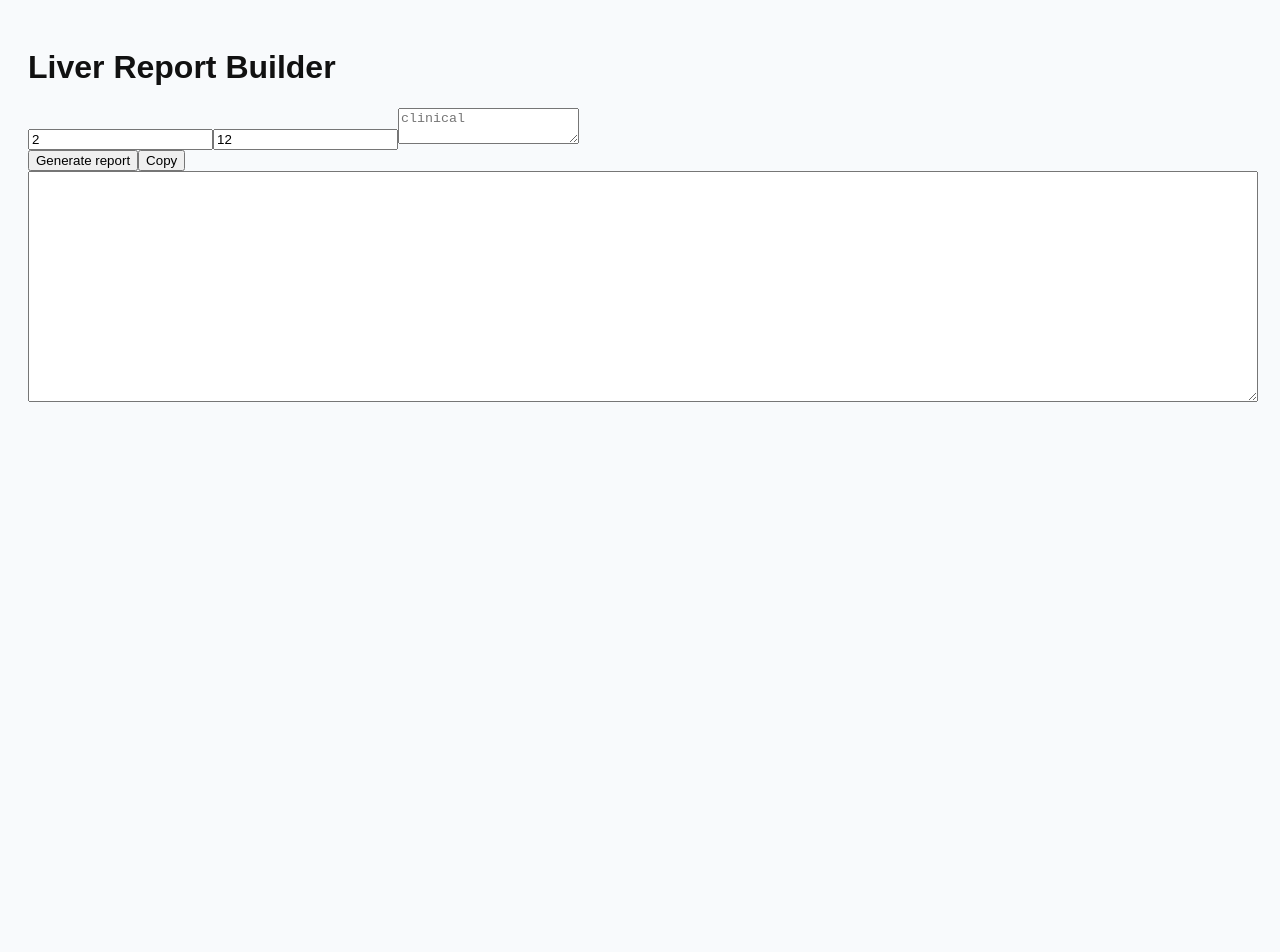
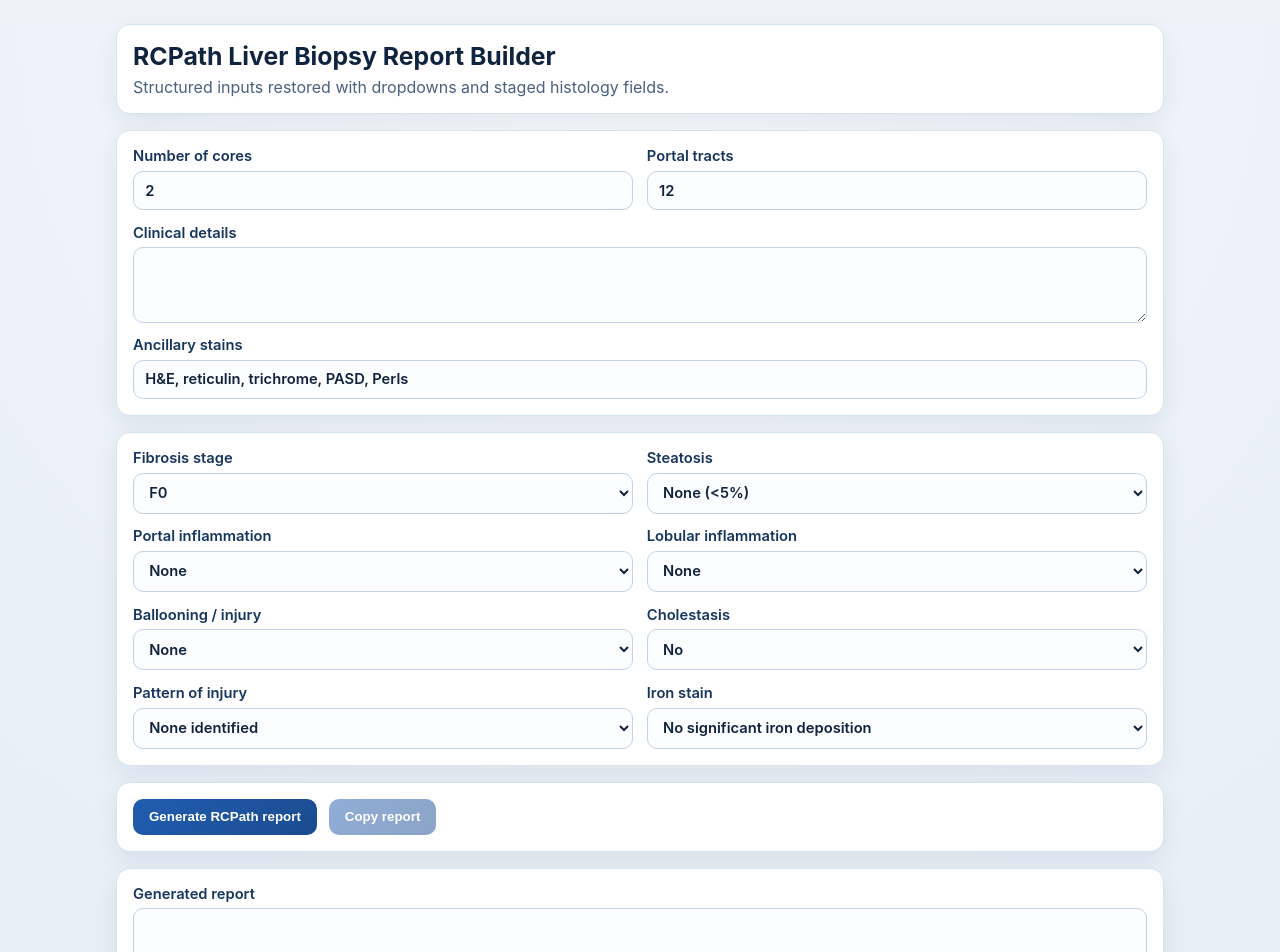
Before and after one commit to dradamchristian/liverbxreport, a React (Vite) app: page / in a window 1280 px wide. Shown: the top 952 px of the page. Before the commit the page ends 800 px from the top, so only its background shows below. Built offline with nearby package versions, Linux system fonts and the light colour scheme; the HTML template or start-up script is replaced by a standard one.

Commit message:
Restore structured liver biopsy UI with dropdown inputs

```diff
--- a/src/App.tsx
+++ b/src/App.tsx
@@ -1,61 +1,167 @@
-    import React, { useState } from 'react'
+import React, { useMemo, useState } from 'react'
 import './styles.css'
 
+type FibrosisStage = 'F0' | 'F1' | 'F2' | 'F3' | 'F4'
+type SteatosisGrade = 'None (<5%)' | 'Mild (5-33%)' | 'Moderate (34-66%)' | 'Severe (>66%)'
+type Inflammation = 'None' | 'Mild' | 'Moderate' | 'Marked'
+type InjuryPattern = 'None identified' | 'Hepatitis pattern' | 'Steatohepatitis pattern' | 'Cholestatic pattern' | 'Biliary injury pattern'
+
+const fibrosisDescriptions: Record<FibrosisStage, string> = {
+  F0: 'No fibrosis (F0).',
+  F1: 'Portal fibrosis without septa (F1).',
+  F2: 'Portal fibrosis with few septa (F2).',
+  F3: 'Numerous septa without established cirrhosis (F3).',
+  F4: 'Established cirrhosis (F4).'
+}
+
 export default function App() {
-      const [cores, setCores] = useState("2")
-      const [portals, setPortals] = useState("12")
-      const [clinical, setClinical] = useState("")
-      const [report, setReport] = useState("")
+  const [cores, setCores] = useState('2')
+  const [portalTracts, setPortalTracts] = useState('12')
+  const [clinicalDetails, setClinicalDetails] = useState('')
+  const [stainSet, setStainSet] = useState('H&E, reticulin, trichrome, PASD, Perls')
+
+  const [fibrosis, setFibrosis] = useState<FibrosisStage>('F0')
+  const [steatosis, setSteatosis] = useState<SteatosisGrade>('None (<5%)')
+  const [portalInflammation, setPortalInflammation] = useState<Inflammation>('None')
+  const [lobularInflammation, setLobularInflammation] = useState<Inflammation>('None')
+  const [ballooning, setBallooning] = useState<Inflammation>('None')
+  const [injuryPattern, setInjuryPattern] = useState<InjuryPattern>('None identified')
+  const [cholestasis, setCholestasis] = useState('No')
+  const [iron, setIron] = useState('No significant iron deposition')
+
+  const [report, setReport] = useState('')
   const [busy, setBusy] = useState(false)
 
+  const adequacy = useMemo(() => {
+    const portalCount = Number(portalTracts)
+    if (Number.isNaN(portalCount)) return 'Portal tract count not provided.'
+    if (portalCount >= 11) return 'Adequate sample for assessment.'
+    if (portalCount >= 6) return 'Borderline adequacy; interpret with clinical-radiological correlation.'
+    return 'Suboptimal sample; staging/grading may be underestimated.'
+  }, [portalTracts])
+
   function buildDraft() {
-        return `Formalin-fixed liver core biopsy comprising ${cores} cores with ${portals} portal tracts identified.
-
-Architecture and Fibrosis:
-Preserved hepatic architecture. No significant fibrosis identified.
-
-Portal and Lobular Features:
-No significant inflammation or steatosis identified.
-
-Conclusion:
-In the stated clinical context (${clinical}), no significant pathological abnormality identified.
-
-Single-line summary:
-Unremarkable liver biopsy.`
+    return `SPECIMEN\nLiver core biopsy (${cores} cores; approximately ${portalTracts} portal tracts).\n\nCLINICAL DETAILS\n${clinicalDetails || 'Not provided.'}\n\nMICROSCOPY\n- Sample adequacy: ${adequacy}\n- Architecture/fibrosis: ${fibrosisDescriptions[fibrosis]}\n- Steatosis: ${steatosis}.\n- Portal inflammation: ${portalInflammation}.\n- Lobular inflammation: ${lobularInflammation}.\n- Hepatocyte ballooning/injury: ${ballooning}.\n- Pattern of injury: ${injuryPattern}.\n- Cholestasis: ${cholestasis}.\n- Iron stain: ${iron}.\n- Ancillary stains performed: ${stainSet}.\n\nCONCLUSION\nPlease generate a structured RCPath-style liver biopsy report with clear headings for: Specimen, Microscopy, and Conclusion. Include a concise diagnostic summary suitable for MDT communication.`
   }
 
-      async function generate() {
+  async function generateReport() {
     setBusy(true)
-        const draft = buildDraft()
-        const prompt = "Reformat this into a clean pathology report with paragraphs, no markdown:\n\n" + draft
+    const prompt = `You are a consultant hepatic pathologist in the UK. Rewrite the following draft into a professional RCPath-aligned report in plain text (no markdown), preserving factual content and uncertainty where relevant:\n\n${buildDraft()}`
+
     try {
-          const res = await fetch("/api/report", {
-            method:"POST",
-            headers:{"Content-Type":"application/json"},
-            body:JSON.stringify({prompt})
+      const res = await fetch('/api/report', {
+        method: 'POST',
+        headers: { 'Content-Type': 'application/json' },
+        body: JSON.stringify({ prompt })
       })
       const data = await res.json()
-          setReport(data.report)
-        } catch(e){
-          setReport("Error: " + e.message)
-        }
+      setReport(data?.report ?? 'No response from report service.')
+    } catch (error) {
+      const message = error instanceof Error ? error.message : 'Unknown error'
+      setReport(`Error generating report: ${message}`)
+    } finally {
       setBusy(false)
     }
+  }
 
-      function copy() {
+  function copyReport() {
     navigator.clipboard.writeText(report)
   }
 
   return (
-        <div>
-          <h1>Liver Report Builder</h1>
-          <input value={cores} onChange={e=>setCores(e.target.value)} placeholder="cores"/>
-          <input value={portals} onChange={e=>setPortals(e.target.value)} placeholder="portal tracts"/>
-          <textarea value={clinical} onChange={e=>setClinical(e.target.value)} placeholder="clinical"/>
-          <br/>
-          <button onClick={generate}>{busy?"Generating...":"Generate report"}</button>
-          <button onClick={copy}>Copy</button>
-          <textarea rows={15} value={report} readOnly style={{width:"100%"}}/>
-        </div>
+    <main className="page">
+      <header className="card">
+        <h1>RCPath Liver Biopsy Report Builder</h1>
+        <p className="subtle">Structured inputs restored with dropdowns and staged histology fields.</p>
+      </header>
+
+      <section className="card grid two-col">
+        <label>
+          Number of cores
+          <input value={cores} onChange={(e) => setCores(e.target.value)} />
+        </label>
+        <label>
+          Portal tracts
+          <input value={portalTracts} onChange={(e) => setPortalTracts(e.target.value)} />
+        </label>
+        <label className="span-2">
+          Clinical details
+          <textarea value={clinicalDetails} onChange={(e) => setClinicalDetails(e.target.value)} rows={3} />
+        </label>
+        <label className="span-2">
+          Ancillary stains
+          <input value={stainSet} onChange={(e) => setStainSet(e.target.value)} />
+        </label>
+      </section>
+
+      <section className="card grid two-col">
+        <label>
+          Fibrosis stage
+          <select value={fibrosis} onChange={(e) => setFibrosis(e.target.value as FibrosisStage)}>
+            {(['F0', 'F1', 'F2', 'F3', 'F4'] as FibrosisStage[]).map((v) => <option key={v}>{v}</option>)}
+          </select>
+        </label>
+        <label>
+          Steatosis
+          <select value={steatosis} onChange={(e) => setSteatosis(e.target.value as SteatosisGrade)}>
+            {(['None (<5%)', 'Mild (5-33%)', 'Moderate (34-66%)', 'Severe (>66%)'] as SteatosisGrade[]).map((v) => <option key={v}>{v}</option>)}
+          </select>
+        </label>
+        <label>
+          Portal inflammation
+          <select value={portalInflammation} onChange={(e) => setPortalInflammation(e.target.value as Inflammation)}>
+            {(['None', 'Mild', 'Moderate', 'Marked'] as Inflammation[]).map((v) => <option key={v}>{v}</option>)}
+          </select>
+        </label>
+        <label>
+          Lobular inflammation
+          <select value={lobularInflammation} onChange={(e) => setLobularInflammation(e.target.value as Inflammation)}>
+            {(['None', 'Mild', 'Moderate', 'Marked'] as Inflammation[]).map((v) => <option key={v}>{v}</option>)}
+          </select>
+        </label>
+        <label>
+          Ballooning / injury
+          <select value={ballooning} onChange={(e) => setBallooning(e.target.value as Inflammation)}>
+            {(['None', 'Mild', 'Moderate', 'Marked'] as Inflammation[]).map((v) => <option key={v}>{v}</option>)}
+          </select>
+        </label>
+        <label>
+          Cholestasis
+          <select value={cholestasis} onChange={(e) => setCholestasis(e.target.value)}>
+            <option>No</option>
+            <option>Focal/canalicular</option>
+            <option>Prominent</option>
+          </select>
+        </label>
+        <label>
+          Pattern of injury
+          <select value={injuryPattern} onChange={(e) => setInjuryPattern(e.target.value as InjuryPattern)}>
+            {(['None identified', 'Hepatitis pattern', 'Steatohepatitis pattern', 'Cholestatic pattern', 'Biliary injury pattern'] as InjuryPattern[]).map((v) => <option key={v}>{v}</option>)}
+          </select>
+        </label>
+        <label>
+          Iron stain
+          <select value={iron} onChange={(e) => setIron(e.target.value)}>
+            <option>No significant iron deposition</option>
+            <option>Mild hepatocellular iron</option>
+            <option>Moderate hepatocellular iron</option>
+            <option>Marked hepatocellular iron</option>
+            <option>Kupffer-predominant iron</option>
+          </select>
+        </label>
+      </section>
+
+      <section className="card actions">
+        <button onClick={generateReport} disabled={busy}>{busy ? 'Generating...' : 'Generate RCPath report'}</button>
+        <button onClick={copyReport} disabled={!report}>Copy report</button>
+      </section>
+
+      <section className="card">
+        <label>
+          Generated report
+          <textarea className="report" rows={18} value={report} readOnly />
+        </label>
+      </section>
+    </main>
   )
 }
--- a/src/styles.css
+++ b/src/styles.css
@@ -1 +1,103 @@
-body{font-family:sans-serif;background:#f8fafc;color:#111;padding:20px}
+:root {
+  font-family: Inter, system-ui, -apple-system, Segoe UI, Roboto, Helvetica, Arial, sans-serif;
+  color: #10243f;
+  background: #eef3f9;
+}
+
+* { box-sizing: border-box; }
+
+body {
+  margin: 0;
+  background: radial-gradient(circle at top, #f8fbff, #eaf1f8 50%, #e5edf6 100%);
+  min-height: 100vh;
+}
+
+.page {
+  max-width: 1080px;
+  margin: 1.5rem auto;
+  padding: 0 1rem 2rem;
+  display: grid;
+  gap: 1rem;
+}
+
+.card {
+  background: #fff;
+  border: 1px solid #d6e3f1;
+  border-radius: 14px;
+  box-shadow: 0 8px 24px rgba(16, 36, 63, 0.08);
+  padding: 1rem;
+}
+
+h1 {
+  margin: 0;
+  font-size: 1.55rem;
+}
+
+.subtle {
+  margin: 0.4rem 0 0;
+  color: #4a617f;
+}
+
+.grid {
+  display: grid;
+  gap: 0.85rem;
+}
+
+.two-col {
+  grid-template-columns: repeat(2, minmax(0, 1fr));
+}
+
+.span-2 {
+  grid-column: span 2;
+}
+
+label {
+  display: grid;
+  gap: 0.35rem;
+  font-size: 0.92rem;
+  font-weight: 600;
+  color: #16365d;
+}
+
+input, textarea, select {
+  border: 1px solid #bfd2e8;
+  border-radius: 10px;
+  padding: 0.6rem 0.7rem;
+  font: inherit;
+  color: #10243f;
+  background: #fcfdff;
+}
+
+textarea {
+  resize: vertical;
+}
+
+.actions {
+  display: flex;
+  gap: 0.75rem;
+}
+
+button {
+  border: 0;
+  border-radius: 10px;
+  background: linear-gradient(135deg, #215db0, #1a4b8f);
+  color: #fff;
+  font-weight: 600;
+  padding: 0.65rem 1rem;
+  cursor: pointer;
+}
+
+button:disabled {
+  opacity: 0.5;
+  cursor: not-allowed;
+}
+
+.report {
+  min-height: 22rem;
+}
+
+@media (max-width: 800px) {
+  .two-col { grid-template-columns: 1fr; }
+  .span-2 { grid-column: span 1; }
+  .actions { flex-direction: column; }
+}
```
Also changed, not shown: 1 other file (tests, documents, lock files or other folders). Lines whose indentation alone changed are shown as unchanged.
